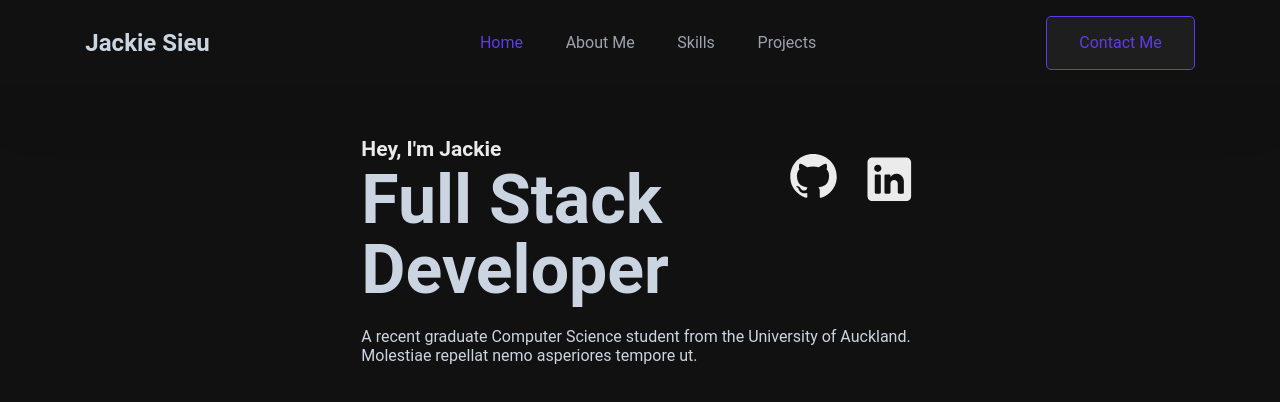
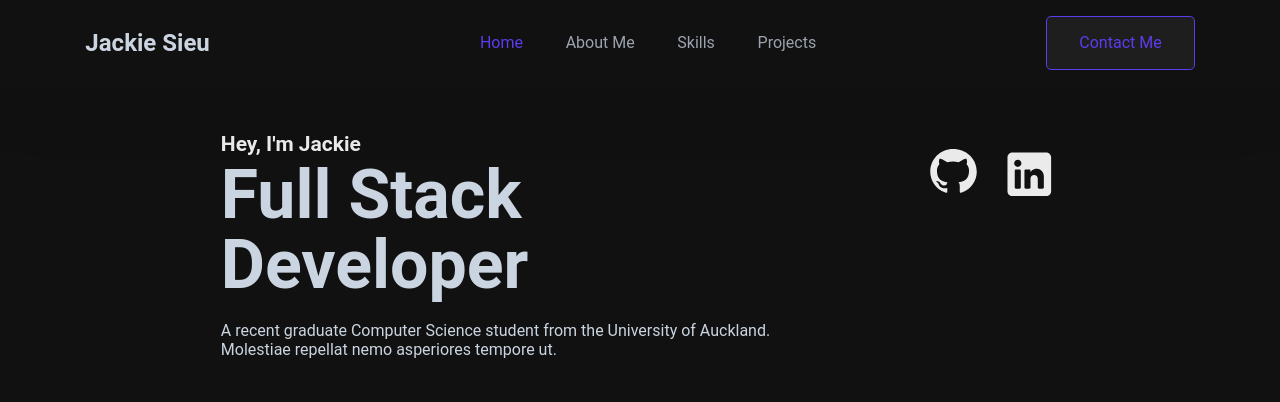
Before and after one commit to jackieseeyou/personal_website, a React (Create React App) app: page / in a window 1280 px wide. Shown: the top 402 px of the page. Built offline with nearby package versions, Linux system fonts and the light colour scheme.

Commit message:
partial fix on minimised screen display

```diff
--- a/src/App.css
+++ b/src/App.css
@@ -32,14 +32,19 @@ body::-webkit-scrollbar {
 }
 
 .main-content {
+    margin-top: 4rem;
+    margin-left: clamp(1rem, 5%, 6rem);  /* min 1rem, preferred 5% of viewport, max 6rem */
+    margin-right: clamp(1rem, 5%, 6rem);
+}
 
-    margin: 64px 196px 0px;
-
-
+.main-content-section {
+  min-height: 100vh;
+  box-sizing: border-box;
+  scroll-snap-align: start;
 }
-.main-content-section {
-  height: 100vh;
-  scroll-snap-align: start;
+img {
+  max-width: 100%;
+  height: auto;
 }
 
 h1,
@@ -242,10 +247,10 @@ h3 {
 /* Hero Section Style */
 .hero--section {
 
-    padding: 133.333px;
+    padding: clamp(1rem, 10vw, 8rem);
     align-items: center;
     justify-content: space-between;
-    gap: 32px;
+    gap: 2rem;
     /* background-color: var(--bg-shade); */
 }
 .hero--section--content--box {
@@ -432,10 +437,10 @@ h3 {
 /* My Portfolio Section Style */
 .portfolio--section {
     display: flex;
-    padding: 112px;
+    padding: clamp(1rem, 10vw, 8rem);
     flex-direction: column;
     align-items: flex-start;
-    gap: 80px;
+    gap: 2rem;
 
 }
 .portfolio--container-box {
@@ -455,8 +460,9 @@ h3 {
 
     align-items: center;
     justify-content: center;
-    gap: 42.6px;
+    gap: 2rem;
     width: 100%;
+    flex-wrap: wrap;
 }
 
 .portfolio--section--card {
@@ -464,12 +470,12 @@ h3 {
     flex-direction: column;
     align-items: flex-start;
     gap: 10px;
-    flex: 1 0 0;
+    flex: 1 1 30rem;
     background: #000000;
     box-shadow: 0 0 32px 0 rgba(122, 120, 120, 0.15);
     cursor: pointer;
     width: 500px;
-    height: 600px;
+    height: 40rem;
     border-radius: 12px;
     --tw-bg-opacity: 1;
     background-color: rgb(17 17 17 / var(--tw-bg-opacity));
```
